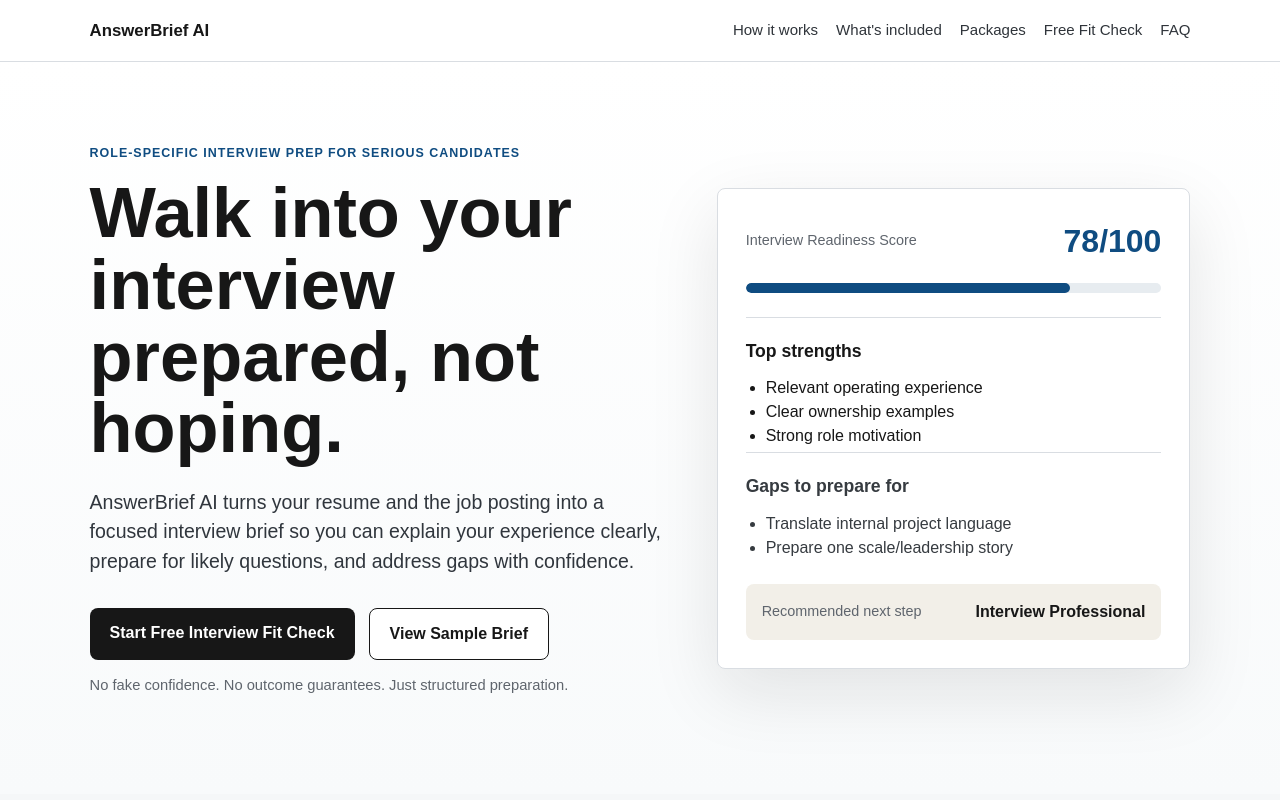
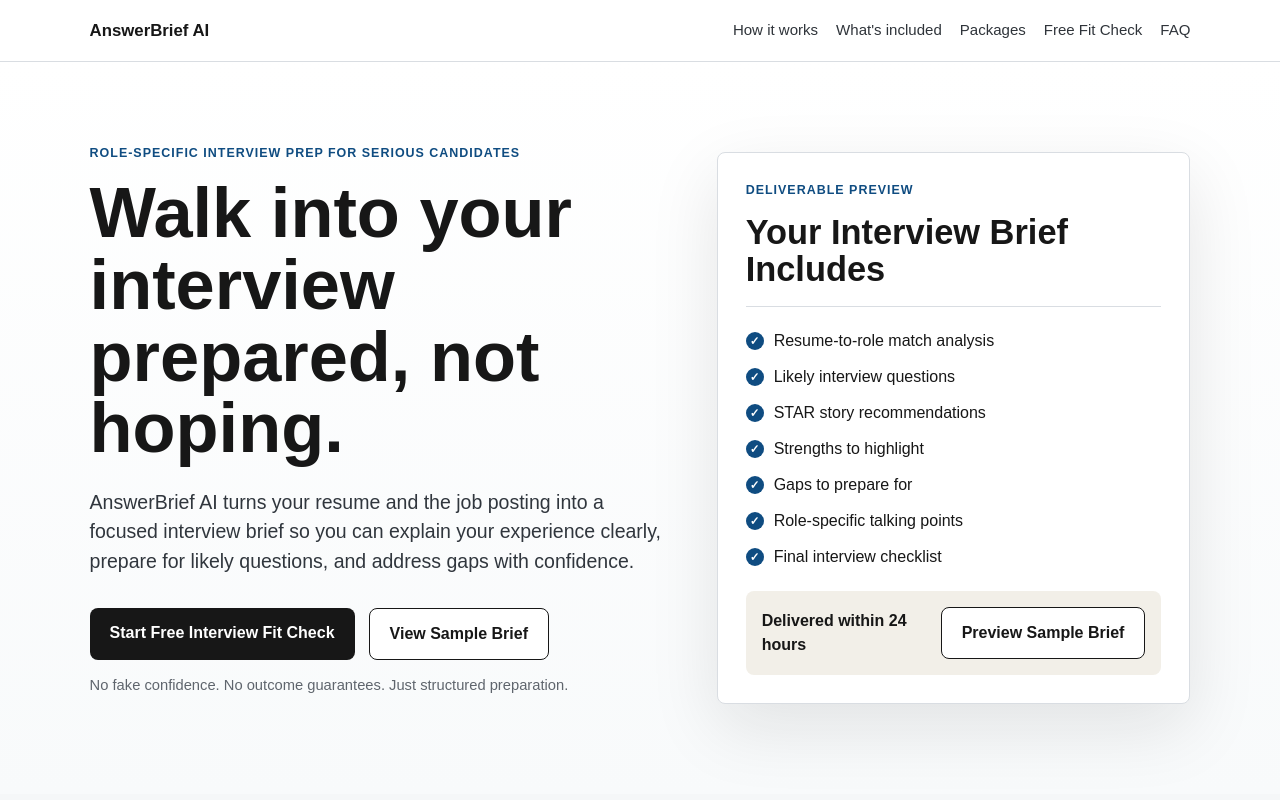
Before and after one commit to boritomas/answerbrief-ai-automation, a Next.js app in the folder answerbrief-ai-automation-starter/: page / in a window 1280 px wide. Shown: the top 800 px of the page. Built offline with nearby package versions, Linux system fonts and the light colour scheme.

Commit message:
Replace homepage hero score with deliverable preview

```diff
--- a/answerbrief-ai-automation-starter/app/page.tsx
+++ b/answerbrief-ai-automation-starter/app/page.tsx
@@ -72,29 +72,24 @@ export default function Home() {
         </div>
 
         <aside className="preview-card" aria-label="Interview brief preview">
-          <div className="preview-topline">
-            <span>Interview Readiness Score</span>
-            <strong>78/100</strong>
+          <div className="brief-preview-header">
+            <p className="eyebrow">Deliverable preview</p>
+            <h2>Your Interview Brief Includes</h2>
           </div>
-          <div className="score-bar"><span /></div>
-          <div className="preview-block">
-            <h3>Top strengths</h3>
+          <div className="brief-preview-list">
             <ul>
-              <li>Relevant operating experience</li>
-              <li>Clear ownership examples</li>
-              <li>Strong role motivation</li>
+              <li>Resume-to-role match analysis</li>
+              <li>Likely interview questions</li>
+              <li>STAR story recommendations</li>
+              <li>Strengths to highlight</li>
+              <li>Gaps to prepare for</li>
+              <li>Role-specific talking points</li>
+              <li>Final interview checklist</li>
             </ul>
           </div>
-          <div className="preview-block muted">
-            <h3>Gaps to prepare for</h3>
-            <ul>
-              <li>Translate internal project language</li>
-              <li>Prepare one scale/leadership story</li>
-            </ul>
-          </div>
-          <div className="next-step">
-            <span>Recommended next step</span>
-            <strong>Interview Professional</strong>
+          <div className="brief-preview-footer">
+            <strong>Delivered within 24 hours</strong>
+            <a className="button secondary" href="/sample-brief">Preview Sample Brief</a>
           </div>
         </aside>
       </section>
--- a/answerbrief-ai-automation-starter/app/styles.css
+++ b/answerbrief-ai-automation-starter/app/styles.css
@@ -139,6 +139,60 @@ p { margin: 0 0 16px; }
   border-radius: 8px;
   box-shadow: 0 24px 70px rgba(23, 23, 23, .10);
   padding: 28px;
+}
+
+.brief-preview-header {
+  border-bottom: 1px solid var(--line);
+  padding-bottom: 18px;
+}
+
+.brief-preview-header h2 {
+  font-size: clamp(1.45rem, 3vw, 2.15rem);
+  margin-bottom: 0;
+}
+
+.brief-preview-list ul {
+  display: grid;
+  gap: 12px;
+  list-style: none;
+  margin: 22px 0;
+  padding: 0;
+}
+
+.brief-preview-list li {
+  align-items: start;
+  display: grid;
+  gap: 10px;
+  grid-template-columns: 18px 1fr;
+}
+
+.brief-preview-list li::before {
+  background: var(--accent);
+  border-radius: 999px;
+  color: #fff;
+  content: '✓';
+  display: inline-flex;
+  font-size: .72rem;
+  font-weight: 800;
+  height: 18px;
+  justify-content: center;
+  line-height: 18px;
+  margin-top: 3px;
+  width: 18px;
+}
+
+.brief-preview-footer {
+  align-items: center;
+  background: var(--warm);
+  border-radius: 8px;
+  display: grid;
+  gap: 14px;
+  grid-template-columns: minmax(0, 1fr) auto;
+  padding: 16px;
+}
+
+.brief-preview-footer .button {
+  white-space: nowrap;
 }
 
 .preview-topline,
@@ -516,6 +570,8 @@ th { background: #eef1f3; }
   h1 { font-size: clamp(2.15rem, 11vw, 4rem); }
   .cta-row { flex-direction: column; }
   .button { width: 100%; }
+  .brief-preview-footer { grid-template-columns: 1fr; }
+  .brief-preview-footer .button { white-space: normal; }
   fieldset { padding: 18px; }
   .disclaimer-panel { margin-left: 5%; margin-right: 5%; }
 }
```
